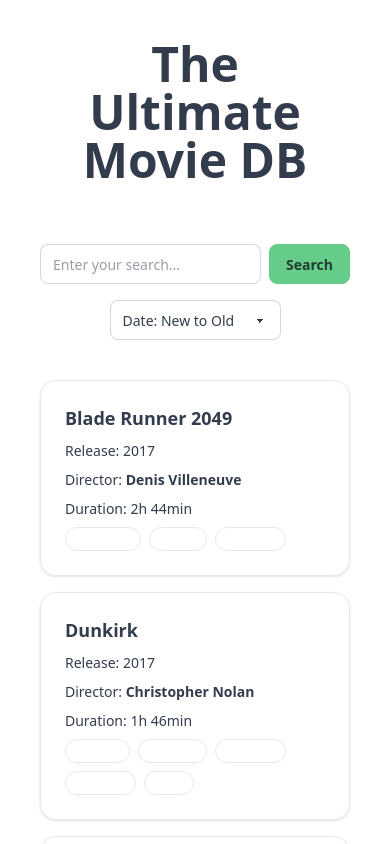
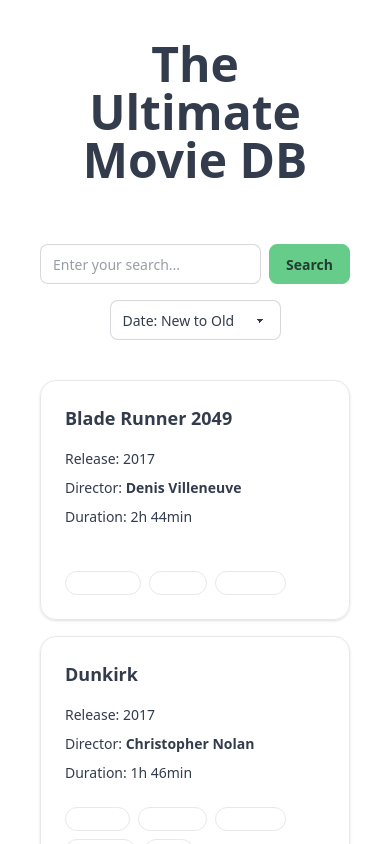
Before and after one commit to jutuli/The-Ultimate-Movie-DB, a React (Vite) app: page / in a window 390 px wide. Shown: the top 844 px of the page. Built offline with nearby package versions, Linux system fonts and the light colour scheme.

Commit message:
Refactor MovieCard component layout for improved responsiveness and styling

```diff
--- a/src/components/movieCard/MovieCard.tsx
+++ b/src/components/movieCard/MovieCard.tsx
@@ -7,16 +7,18 @@ const MovieCard = ({ movie }: { movie: IMovie }) => {
     <Link to={`/movie/${movie.title.replace(/\s+/g, "-")}`}>
       <article
         key={movie.title}
-        className="movie card card-border cursor-pointer shadow-sm"
+        className="movie card card-border min-h-60 cursor-pointer shadow-sm"
       >
-        <div className="card-body">
-          <h2 className="card-title">{movie.title}</h2>
-          <p>Release: {movie.year}</p>
-          <p>
-            Director: <span className="font-bold">{movie.director}</span>
-          </p>
-          <p>Duration: {movie.duration}</p>
-          <div className="flex flex-wrap gap-2">
+        <div className="card-body flex flex-grow flex-col justify-between">
+          <div className="flex flex-col gap-2">
+            <h2 className="card-title mb-2">{movie.title}</h2>
+            <p>Release: {movie.year}</p>
+            <p>
+              Director: <span className="font-bold">{movie.director}</span>
+            </p>
+            <p>Duration: {movie.duration}</p>
+          </div>
+          <div className="mt-4 flex flex-wrap gap-2">
             {movie.genre.map((genre) => {
               return (
                 <div
```
